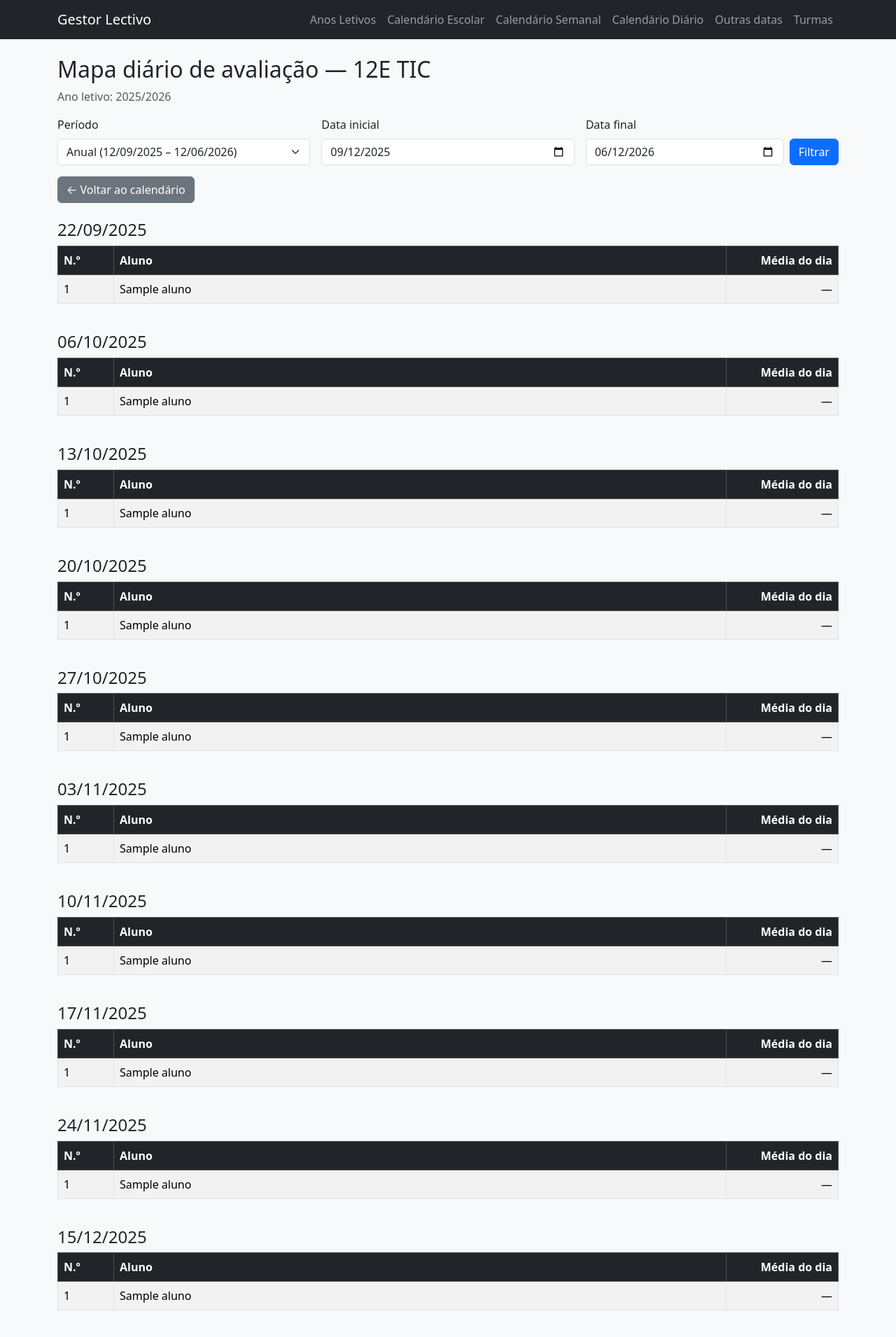
After one commit to anselmopinheiro/_sumarios-v2, a Flask app: page /turmas/1/mapa-avaliacao-diaria in a window 1280 px wide. The commit adds this page. Shown: the top 1910 px of the page at 70% size. Run offline with Flask 3, Linux system fonts and the light colour scheme; tables that the repository leaves empty hold one stand-in row (values such as "Sample post").

Commit message:
Adicionar mapa diário de avaliação dos alunos

```diff
--- a/app.py
+++ b/app.py
@@ -55,6 +55,7 @@ from calendario_service import (
     exportar_outras_datas_json,
     importar_outras_datas_json,
     listar_aulas_especiais,
+    calcular_mapa_avaliacao_diaria,
 )
 
 
@@ -1073,6 +1074,61 @@ def create_app():
             tipos_aula=TIPOS_AULA,
         )
 
+    @app.route("/turmas/<int:turma_id>/mapa-avaliacao-diaria")
+    def turma_mapa_avaliacao_diaria(turma_id):
+        turma = Turma.query.get_or_404(turma_id)
+        ano = turma.ano_letivo
+
+        periodos_disponiveis = filtrar_periodos_para_turma(
+            turma,
+            (
+                Periodo.query.filter_by(turma_id=turma.id)
+                .order_by(Periodo.data_inicio)
+                .all()
+            ),
+        )
+
+        periodo_id = request.args.get("periodo_id", type=int)
+        periodo_atual = None
+        if periodo_id:
+            periodo_atual = next((p for p in periodos_disponiveis if p.id == periodo_id), None)
+        elif periodos_disponiveis:
+            periodo_atual = periodos_disponiveis[0]
+
+        data_inicio = _parse_date_form(request.args.get("data_inicio"))
+        data_fim = _parse_date_form(request.args.get("data_fim"))
+
+        if not data_inicio and periodo_atual:
+            data_inicio = periodo_atual.data_inicio
+        if not data_fim and periodo_atual:
+            data_fim = periodo_atual.data_fim
+
+        alunos = (
+            Aluno.query.filter_by(turma_id=turma.id)
+            .order_by(Aluno.numero.is_(None), Aluno.numero, Aluno.nome)
+            .all()
+        )
+
+        dias = calcular_mapa_avaliacao_diaria(
+            turma,
+            alunos,
+            data_inicio=data_inicio,
+            data_fim=data_fim,
+            periodo_id=periodo_atual.id if periodo_atual else None,
+        )
+
+        return render_template(
+            "turmas/mapa_avaliacao_diaria.html",
+            turma=turma,
+            ano=ano,
+            dias=dias,
+            alunos=alunos,
+            periodo_atual=periodo_atual,
+            periodos_disponiveis=periodos_disponiveis,
+            data_inicio=data_inicio,
+            data_fim=data_fim,
+        )
+
     @app.route("/calendario/dia")
     @app.route("/turmas/<int:turma_id>/calendario/dia")
     def turma_calendario_dia(turma_id=None):
--- a/calendario_service.py
+++ b/calendario_service.py
@@ -14,6 +14,7 @@ from models import (
     Periodo,
     Modulo,
     CalendarioAula,
+    AulaAluno,
     AnoLetivo,
     InterrupcaoLetiva,
     Feriado,
@@ -1043,6 +1044,87 @@ def _total_previsto_para_aula(aula: CalendarioAula) -> int:
     return len(sumarios) if sumarios else 1
 
 
+def calcular_mapa_avaliacao_diaria(
+    turma: Turma,
+    alunos: List,
+    data_inicio: Optional[date] = None,
+    data_fim: Optional[date] = None,
+    periodo_id: Optional[int] = None,
+) -> List[Dict]:
+    """Devolve médias diárias de avaliação para cada aluno da turma.
+
+    A média diária corresponde à média simples das notas registadas nas aulas
+    que o aluno frequentou nesse dia. Se o aluno tiver avaliações apenas com
+    faltas que cubram todos os tempos avaliados, a média do dia é zero.
+    """
+
+    query = CalendarioAula.query.filter_by(turma_id=turma.id, apagado=False)
+    if periodo_id:
+        query = query.filter(CalendarioAula.periodo_id == periodo_id)
+    if data_inicio:
+        query = query.filter(CalendarioAula.data >= data_inicio)
+    if data_fim:
+        query = query.filter(CalendarioAula.data <= data_fim)
+
+    aulas = (
+        query.options(joinedload(CalendarioAula.avaliacoes))
+        .order_by(CalendarioAula.data, CalendarioAula.id)
+        .all()
+    )
+
+    aulas_por_data: Dict[date, List[CalendarioAula]] = defaultdict(list)
+    for aula in aulas:
+        aulas_por_data[aula.data].append(aula)
+
+    def _media_para_aluno(aluno_id: int, aulas_dia: List[CalendarioAula]) -> Optional[float]:
+        total_previsto = 0
+        faltas_total = 0
+        soma_notas = 0
+        total_campos = 0
+        teve_avaliacao = False
+
+        for aula in aulas_dia:
+            avaliacao = next((av for av in aula.avaliacoes if av.aluno_id == aluno_id), None)
+            if not avaliacao:
+                continue
+
+            teve_avaliacao = True
+            tempos_aula = _total_previsto_para_aula(aula)
+            total_previsto += tempos_aula
+
+            faltas = max(0, min(avaliacao.faltas or 0, tempos_aula))
+            if faltas >= tempos_aula:
+                faltas_total += faltas
+                continue
+
+            notas = [
+                avaliacao.responsabilidade or 0,
+                avaliacao.comportamento or 0,
+                avaliacao.participacao or 0,
+                avaliacao.trabalho_autonomo or 0,
+                avaliacao.portatil_material or 0,
+                avaliacao.atividade or 0,
+            ]
+            soma_notas += sum(notas)
+            total_campos += len(notas)
+
+        if total_campos:
+            return round(soma_notas / total_campos, 2)
+
+        if teve_avaliacao and total_previsto and faltas_total >= total_previsto:
+            return 0.0
+
+        return None
+
+    dias = []
+    for data_ref in sorted(aulas_por_data.keys()):
+        aulas_dia = aulas_por_data[data_ref]
+        medias = {aluno.id: _media_para_aluno(aluno.id, aulas_dia) for aluno in alunos}
+        dias.append({"data": data_ref, "medias": medias})
+
+    return dias
+
+
 def completar_modulos_profissionais(
     turma_id: int,
     data_removida: Optional[date] = None,
--- a/templates/turmas/calendario.html
+++ b/templates/turmas/calendario.html
@@ -31,6 +31,10 @@
 
   <a href="{{ url_for('turma_calendario_dia', turma_id=turma.id, periodo_id=periodo_atual.id if periodo_atual else None) }}" class="btn btn-outline-secondary ms-1">
     Ver por dia
+  </a>
+
+  <a href="{{ url_for('turma_mapa_avaliacao_diaria', turma_id=turma.id, periodo_id=periodo_atual.id if periodo_atual else None) }}" class="btn btn-outline-secondary ms-1">
+    Mapa diário de avaliação
   </a>
 
   {% if not ano_fechado %}
--- /dev/null
+++ b/templates/turmas/mapa_avaliacao_diaria.html
@@ -0,0 +1,70 @@
+{% extends "base.html" %}
+{% block content %}
+<h2>Mapa diário de avaliação — {{ turma.nome }}</h2>
+{% if ano %}
+  <p class="text-muted">Ano letivo: {{ ano.nome }}</p>
+{% endif %}
+
+<form method="get" class="row g-3 mb-3">
+  <div class="col-md-4">
+    <label class="form-label">Período</label>
+    <select name="periodo_id" class="form-select" onchange="this.form.submit()">
+      {% for p in periodos_disponiveis %}
+        <option value="{{ p.id }}" {% if periodo_atual and p.id == periodo_atual.id %}selected{% endif %}>
+          {{ p.nome }} ({{ p.data_inicio.strftime('%d/%m/%Y') }} – {{ p.data_fim.strftime('%d/%m/%Y') }})
+        </option>
+      {% endfor %}
+    </select>
+  </div>
+  <div class="col-md-4">
+    <label class="form-label">Data inicial</label>
+    <input type="date" name="data_inicio" class="form-control" value="{{ data_inicio.isoformat() if data_inicio else '' }}">
+  </div>
+  <div class="col-md-4">
+    <label class="form-label">Data final</label>
+    <div class="d-flex gap-2">
+      <input type="date" name="data_fim" class="form-control" value="{{ data_fim.isoformat() if data_fim else '' }}">
+      <button type="submit" class="btn btn-primary">Filtrar</button>
+    </div>
+  </div>
+</form>
+
+<div class="mb-3">
+  <a href="{{ url_for('turma_calendario', turma_id=turma.id, periodo_id=periodo_atual.id if periodo_atual else None) }}" class="btn btn-secondary">← Voltar ao calendário</a>
+</div>
+
+{% if not dias %}
+  <div class="alert alert-info">Não existem aulas no intervalo selecionado.</div>
+{% else %}
+  {% for dia in dias %}
+    <h4 class="mt-4">{{ dia.data.strftime('%d/%m/%Y') }}</h4>
+    <div class="table-responsive">
+      <table class="table table-striped table-bordered align-middle">
+        <thead class="table-dark">
+          <tr>
+            <th style="width: 80px;">N.º</th>
+            <th>Aluno</th>
+            <th style="width: 160px;" class="text-end">Média do dia</th>
+          </tr>
+        </thead>
+        <tbody>
+          {% for aluno in alunos %}
+            {% set media = dia.medias.get(aluno.id) %}
+            <tr>
+              <td>{{ aluno.numero if aluno.numero is not none else '--' }}</td>
+              <td>{{ aluno.nome }}</td>
+              <td class="text-end">
+                {% if media is none %}
+                  —
+                {% else %}
+                  {{ '%.2f'|format(media) }}
+                {% endif %}
+              </td>
+            </tr>
+          {% endfor %}
+        </tbody>
+      </table>
+    </div>
+  {% endfor %}
+{% endif %}
+{% endblock %}
```
